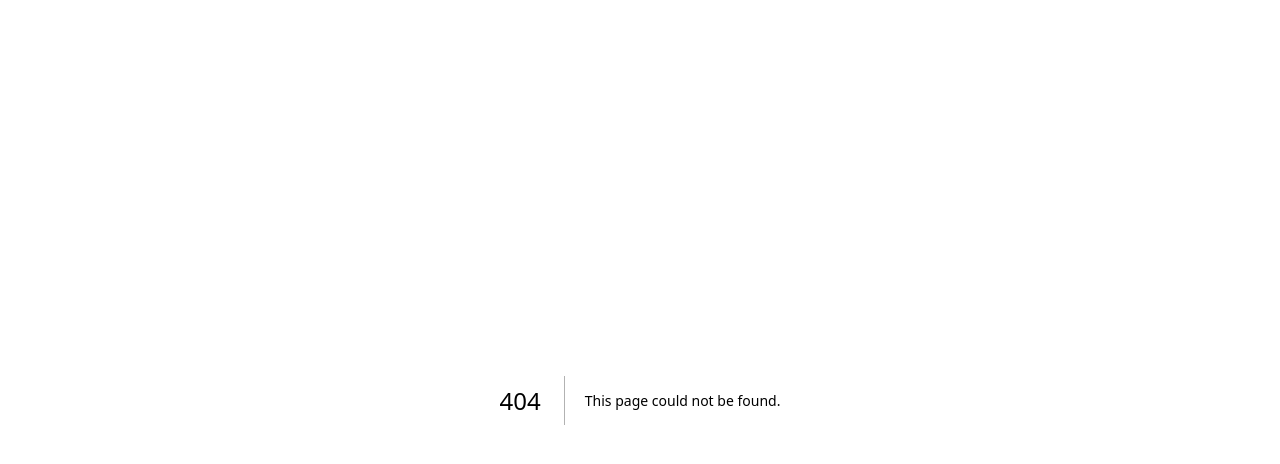
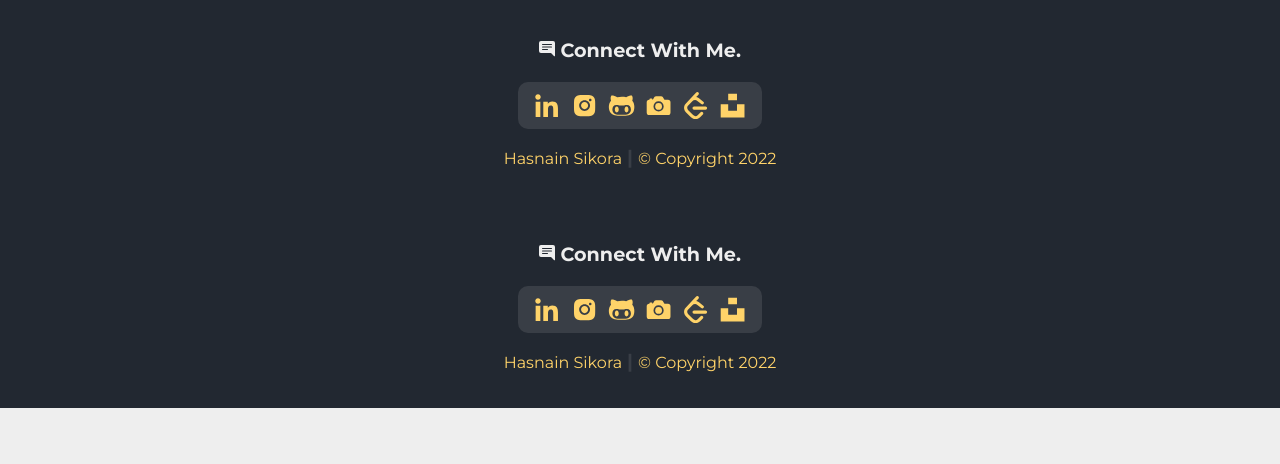
Before and after one commit to hasnain40247/portfolio-website, a Next.js app: page /Layout in a window 1280 px wide. Before the commit this address had no page. Shown: the top 464 px of the page. Built offline with nearby package versions, Linux system fonts and the light colour scheme.

Commit message:
carousel

```diff
--- /dev/null
+++ b/pages/Layout.js
@@ -0,0 +1,106 @@
+import { AiFillInstagram } from "react-icons/ai";
+import { FaGithubAlt, FaUnsplash } from "react-icons/fa";
+import { GrLinkedin, GrLinkedinOption } from "react-icons/gr";
+import { IoCamera } from "react-icons/io5";
+import { SiLeetcode } from "react-icons/si";
+import { BsChatRightTextFill } from "react-icons/bs";
+
+import styles from "../styles/Home.module.css";
+export default function Layout({ children }) {
+  return (
+    <>
+      <main>{children}</main>
+      <Footer />
+    </>
+  );
+}
+
+const Footer = () => {
+  return (
+    <footer
+      style={{
+        backgroundColor: "#222831",
+
+        display: "flex",
+        flexDirection: "column",
+        alignItems: "center",
+        color: "#FFD369",
+
+        justifyContent: "space-between",
+        padding: "1.5% 15%",
+      }}
+    >
+      <p
+        style={{
+          fontSize: "1.2rem",
+          fontWeight: "bolder",
+          textAlign: "center",
+          verticalAlign: "center",
+          color: "#EEEEEE",
+        }}
+      >
+        <span
+        style={{
+          fontSize: "1rem",
+
+        }}
+        >
+          <BsChatRightTextFill />
+        </span>{" "}
+        Connect With Me.
+      </p>
+      <div
+        style={{
+          backgroundColor: "#393E46",
+          padding: 10,
+          borderRadius: 10,
+          flexDirection: "row",
+
+          alignItems: "center",
+          justifyContent: "space-between",
+          display: "flex",
+        }}
+      >
+        <GrLinkedinOption
+          href="https://www.linkedin.com/in/hasnain-sikora/"
+          className={styles.socialbutton}
+        />
+        <AiFillInstagram
+          href="https://www.instagram.com/_.hasnainn._/"
+          className={styles.socialbutton}
+        />
+        <FaGithubAlt
+          href="https://github.com/hasnain40247"
+          className={styles.socialbutton}
+        />
+        <IoCamera
+          href="https://www.instagram.com/_.justsomeshots._/?hl=en"
+          className={styles.socialbutton}
+        />
+        <SiLeetcode
+          href="https://leetcode.com/hnsikora/"
+          className={styles.socialbutton}
+        />
+        <FaUnsplash
+          href="https://unsplash.com/@hasnainsikora"
+          className={styles.socialbutton}
+        />
+      </div>
+
+      <p>
+        <span>Hasnain Sikora</span>
+        <span
+          style={{
+            fontWeight: "bolder",
+            margin: "0 5px",
+            color: "#393E46",
+            fontSize: "1.2rem",
+          }}
+        >
+          |
+        </span>
+        © Copyright {new Date().getFullYear()}
+      </p>
+    </footer>
+  );
+};
--- a/pages/_app.js
+++ b/pages/_app.js
@@ -1,7 +1,12 @@
-import '../styles/globals.css'
+import "../styles/globals.css";
+import Layout from "./Layout";
 
 function MyApp({ Component, pageProps }) {
-  return <Component {...pageProps} />
+  return (
+    <Layout>
+      <Component {...pageProps} />
+    </Layout>
+  );
 }
 
-export default MyApp
+export default MyApp;
--- a/styles/Home.module.css
+++ b/styles/Home.module.css
@@ -166,3 +166,17 @@
 
   filter: drop-shadow(0px 8px 7px #ffd369);
 }
+
+
+.socialbutton {
+  font-size: 1.7rem;
+  margin: 0 5px;
+
+  cursor: pointer;
+}
+
+.socialbutton:hover {
+  color: #ffd369;
+
+  filter: drop-shadow(0px 8px 7px #ffd369);
+}
```
